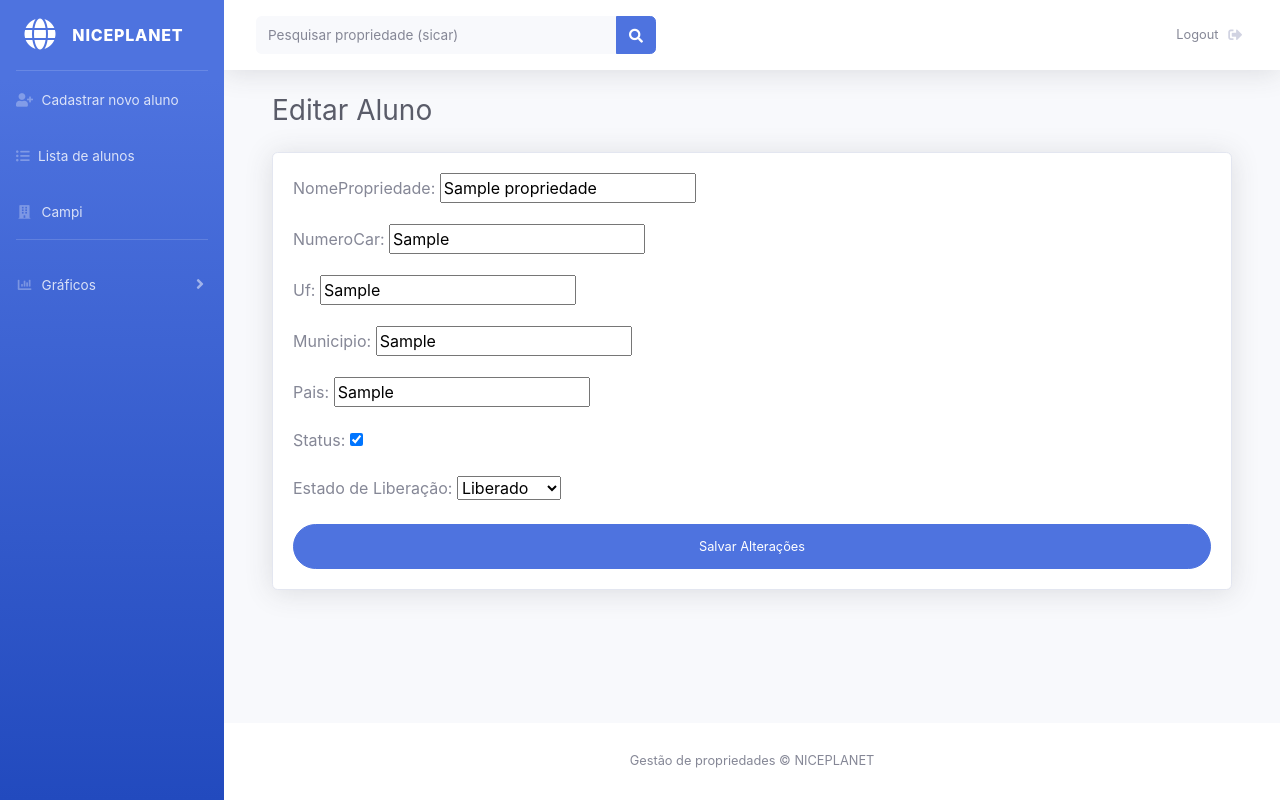
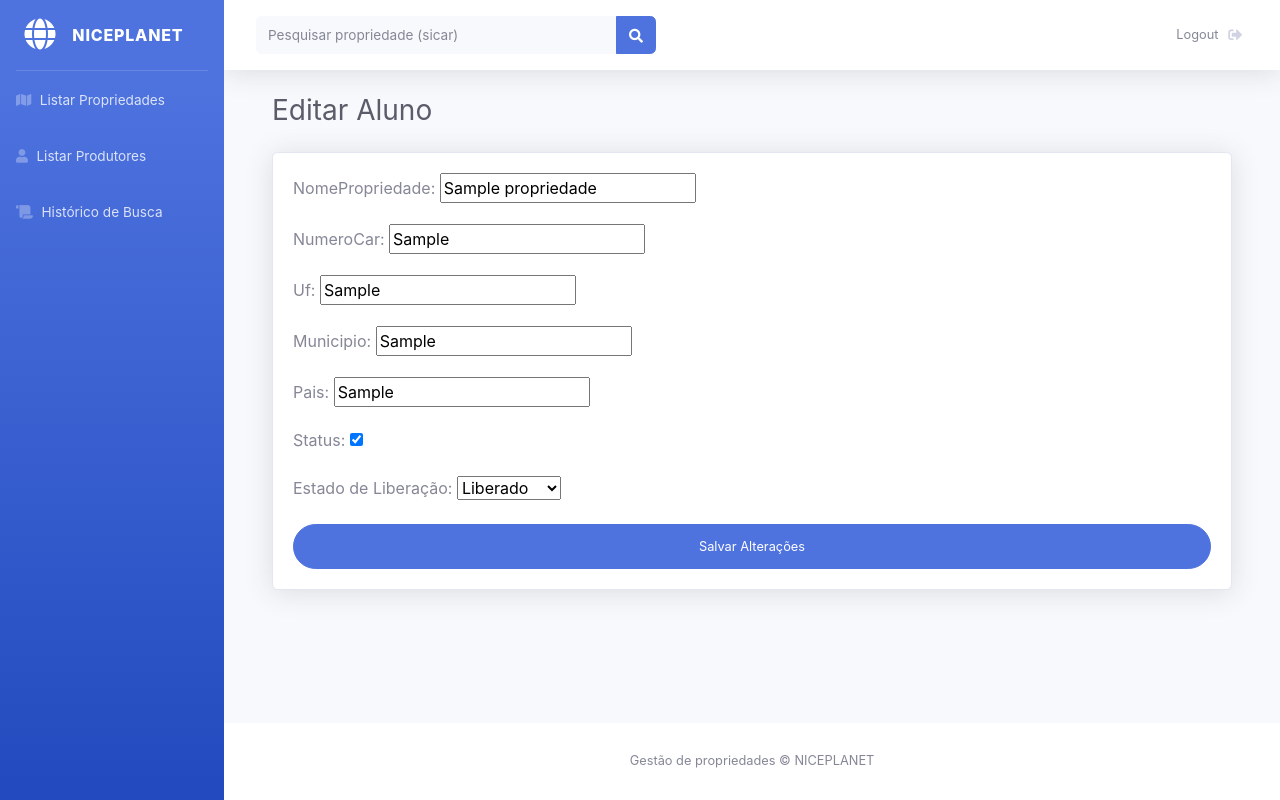
Before and after one commit to pedro-thomas/teste_backend_np, a Django app: page /propriedade/editar/1/ in a window 1280 px wide. Run offline with Django 4.2, Linux system fonts and the light colour scheme; a user stored in the database is signed in; tables that the repository leaves empty hold one stand-in row (values such as "Sample post"); some libraries are stand-ins or nearby versions.

Commit message:
buscando propriedade por sicar

```diff
--- a/monitoramento_ambiental/views/propriedade_views.py
+++ b/monitoramento_ambiental/views/propriedade_views.py
@@ -13,6 +13,7 @@ from django.shortcuts import get_object_or_404, render, redirect
 from monitoramento_ambiental.forms.propriedade_form import PropriedadeForm
 from django.contrib.auth.decorators import login_required
 from django.urls import reverse
+from django.http import HttpResponseRedirect
 
 
 
@@ -60,7 +61,6 @@ def detalhes_propriedade(request, id):
     propriedade = get_object_or_404(Propriedade, pk=id)
     return render(request, '../templates/propriedades/detalhes_propriedade.html', {'propriedade': propriedade})
 
-
 @login_required
 def editar_propriedade(request, pk):
     propriedade = get_object_or_404(Propriedade, pk=pk)
@@ -72,3 +72,26 @@ def editar_propriedade(request, pk):
     else:
         form = PropriedadeForm(instance=propriedade)
     return render(request, 'propriedades/editar_propriedade.html', {'form': form})
+
+@login_required
+def buscar_por_sicar(request):
+    numero_car = request.GET.get('q')  # Alterado para capturar o parâmetro 'q' da URL
+    if numero_car:
+        propriedades = Propriedade.objects.filter(numeroCar=numero_car)
+        if propriedades.exists():
+            propriedade = propriedades.first()
+            HistoricoBusca.objects.create(
+                termo_busca=numero_car,
+                data_hora_busca=timezone.now(),
+                resultado_busca=f"Propriedade {propriedade.nomePropriedade} encontrada."
+            )
+            return HttpResponseRedirect(reverse('detalhes_propriedade', args=[propriedade.pk]))
+        else:
+            HistoricoBusca.objects.create(
+                termo_busca=numero_car,
+                data_hora_busca=timezone.now(),
+                resultado_busca="Nenhuma propriedade encontrada."
+            )
+            return redirect('listar_propriedades')
+    else:
+        return redirect('listar_propriedades')
--- a/templates/base/base.html
+++ b/templates/base/base.html
@@ -20,53 +20,35 @@
 <body id="page-top">
     <div id="wrapper">
         <ul class="navbar-nav bg-gradient-primary sidebar sidebar-dark accordion" id="accordionSidebar">
-            <a class="sidebar-brand d-flex align-items-center justify-content-center" >
+            <a class="sidebar-brand d-flex align-items-center justify-content-center" href="{% url 'listar_propriedades' %}">
                 <div class="sidebar-brand-icon">
                     <i class="fas fa-globe" style="color: #ffffff;"></i>
-                   </div>
+                </div>
                 <div class="sidebar-brand-text mx-3">NICEPLANET</div>
             </a>
 
             <hr class="sidebar-divider my-0">
 
             <li class="nav-item">
-                <a class="nav-link" >
-                    <i class="fas fa-user-plus fa-scroll"></i>
-                    <span>Cadastrar novo aluno</span>
+                <a class="nav-link" href="{% url 'listar_propriedades' %}">
+                    <i class="fas fa-regular fa-map"></i>
+                    <span>Listar Propriedades</span>
                 </a>
             </li>
             <li class="nav-item">
-                <a class="nav-link" >
-                    <i class="fas fa-list-ul fa"></i>
-                    <span>Lista de alunos</span>
+                <a class="nav-link" href="{% url 'listar_produtores' %}">
+                    <i class="fas fa-user"></i>
+                    <span>Listar Produtores</span>
                 </a>
             </li>
             <li class="nav-item">
-                <a class="nav-link" >
-                    <i class="fas fa-fw fa-building"></i>
-                    <span>Campi</span>
+                <a class="nav-link" href="{% url 'listar_historico_busca' %}">
+                    <i class="fas fa-scroll"></i>
+                    <span>Histórico de Busca</span>
                 </a>
             </li>
+        </ul>
 
-            <hr class="sidebar-divider d-none d-md-block">
-
-            <li class="nav-item">
-                <a class="nav-link collapsed" href="#" data-toggle="collapse" data-target="#collapseRelatorios"
-                    aria-expanded="true" aria-controls="collapseRelatorios">
-                    <i class="fas fa-fw fa-chart-bar"></i>
-                    <span>Gráficos</span>
-                </a>
-                <div id="collapseRelatorios" class="collapse" aria-labelledby="headingRelatorios" data-parent="#accordionSidebar">
-                    <div class="bg-white py-2 collapse-inner rounded">
-                        <h6 class="collapse-header">Relatórios Disponíveis:</h6>
-                        <a class="collapse-item" >Alunos por Curso</a>
-                        <a class="collapse-item" >Alunos por Campus</a>
-                        <a class="collapse-item" >Situação dos Alunos</a>
-                        <a class="collapse-item" >Formas de Ingresso</a>
-                    </div>
-                </div>
-            </li>
-        </ul>
 
         <div id="content-wrapper" class="d-flex flex-column">
             <div id="content">
@@ -75,10 +57,9 @@
                         <i class="fa fa-bars"></i>
                     </button>
 
-                    <form method="get" class="d-none d-sm-inline-block form-inline mr-auto ml-md-3 my-2 my-md-0 mw-100 navbar-search">
+                    <form method="get" action="{% url 'buscar_por_sicar' %}" class="d-none d-sm-inline-block form-inline mr-auto ml-md-3 my-2 my-md-0 mw-100 navbar-search">
                         <div class="input-group">
-                            <input type="text" name="q" class="form-control bg-light border-0 small" placeholder="Pesquisar propriedade (sicar)"
-                                aria-label="Search" aria-describedby="basic-addon2">
+                            <input type="text" name="q" class="form-control bg-light border-0 small" placeholder="Pesquisar propriedade (sicar)" aria-label="Search">
                             <div class="input-group-append">
                                 <button class="btn btn-primary" type="submit">
                                     <i class="fas fa-search fa-sm"></i>
--- a/templates/propriedades/editar_propriedade.html
+++ b/templates/propriedades/editar_propriedade.html
@@ -1,6 +1,6 @@
 {% extends 'base/base.html' %}
 
-{% block title %}Editar aluno{% endblock %}
+{% block title %}Editar Propriedade{% endblock %}
 
 {% block content %}
 <div class="container-fluid">
--- a/templates/propriedades/listar_propriedades.html
+++ b/templates/propriedades/listar_propriedades.html
@@ -24,7 +24,7 @@
                     <tbody>
                         {% for propriedade in propriedades %}
                         <tr>
-                            <td>{{ propriedade.nomePropriedade }}</td>
+                            <td><a href="{% url 'detalhes_propriedade' propriedade.pk %}">{{ propriedade.nomePropriedade }}</a></tdtd>
                             <td>{{ propriedade.numeroCar }}</td>
                             <td>{{ propriedade.uf }}</td>
                             <td>{{ propriedade.municipio }}</td>
--- a/teste_backend/urls.py
+++ b/teste_backend/urls.py
@@ -8,20 +8,21 @@ from monitoramento_ambiental.views.propriedade_views import listar_propriedades,
 from monitoramento_ambiental.views.produtor_views import ProdutorListView
 from monitoramento_ambiental.views.historico_busca_views import HistoricoBuscaListView
 from monitoramento_ambiental.views.historico_busca_views import apagar_historico_busca
+from monitoramento_ambiental.views.propriedade_views import buscar_por_sicar
 
 
 urlpatterns = [
     path('admin/', admin.site.urls),
     path('api/monitoramento/', include('monitoramento_ambiental.urls')),
     path('api/usuarios/', include('usuarios.urls')),
-    path('base/', base_page, name='base_page'),
     path('login/', login_page, name='login_page'),
     path('logout/', logout_view, name='logout'),
-    path('propriedades/', listar_propriedades, name='listar_propriedades'),
+    path('', listar_propriedades, name='listar_propriedades'),
     path('propriedades/<int:id>/', detalhes_propriedade, name='detalhes_propriedade'),
     path('propriedade/editar/<int:pk>/', editar_propriedade, name='editar_propriedade'),
     path('produtores/', ProdutorListView.as_view(), name='listar_produtores'),
     path('historico-busca/', HistoricoBuscaListView.as_view(), name='listar_historico_busca'),
     path('historico-busca/apagar/<int:id>/', apagar_historico_busca, name='apagar_historico_busca'),
+    path('buscar-por-sicar/', buscar_por_sicar, name='buscar_por_sicar'),
 
 ]
--- a/usuarios/views/login_view.py
+++ b/usuarios/views/login_view.py
@@ -10,7 +10,7 @@ def login_page(request):
 
         if user is not None:
             login(request, user)
-            return redirect('base_page')  # Redireciona para a página de login para teste
+            return redirect('listar_propriedades')
         else:
             messages.error(request, 'Nome de usuário ou senha incorretos')
 
```
